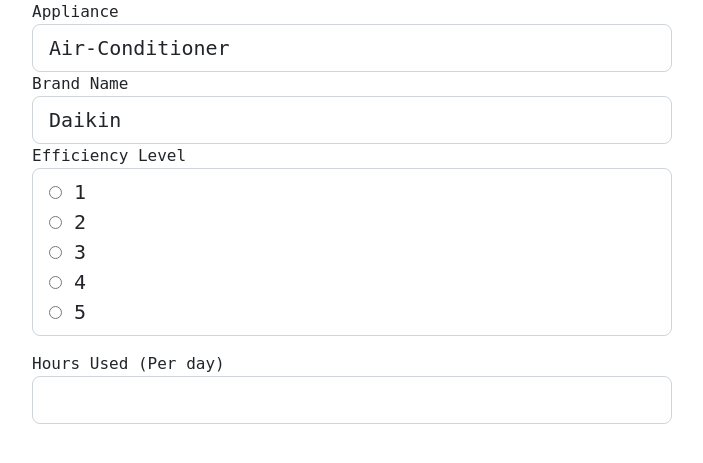
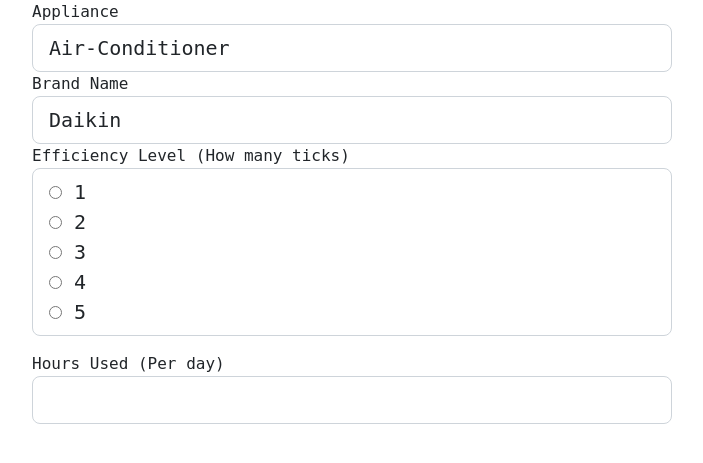
Before and after one commit to lgf2111/energy-calculator, a Flask app: page / in a window 1280 px wide. Shown: the part 56-519 px from the top of the page, without its empty margins (288-991 px from the left). Run offline with Flask 2, Linux system fonts and the light colour scheme; some libraries are stand-ins or nearby versions.

Commit message:
little css

```diff
--- a/webapp/forms.py
+++ b/webapp/forms.py
@@ -12,5 +12,5 @@
 
     appliance = SelectField('Appliance', choices=appliance_list, validators=[DataRequired()])
     brand = SelectField('Brand Name', choices=brand_list, validators=[DataRequired()])
-    ticks = RadioField('Efficiency Level', choices=ticks_list, validators=[DataRequired()])
+    ticks = RadioField('Efficiency Level (How many ticks)', choices=ticks_list, validators=[DataRequired()])
     usage = IntegerField('Hours Used (Per day)',  validators=[DataRequired(), NumberRange(0, 24)])
--- a/webapp/static/style/style.css
+++ b/webapp/static/style/style.css
@@ -6,4 +6,5 @@
 
 #Effciency{
     list-style-type: none ;
+
 }
--- a/webapp/templates/home.html
+++ b/webapp/templates/home.html
@@ -38,7 +38,7 @@
     </div>
 
 
-    <div class="form-group"  id = "">
+    <div class="form-group" >
         {{ form.ticks.label(class="form-control-label") }}
         {% if form.ticks.errors %}
             {{ form.ticks(class="form-control form-control-lg is-invalid") }}
```
